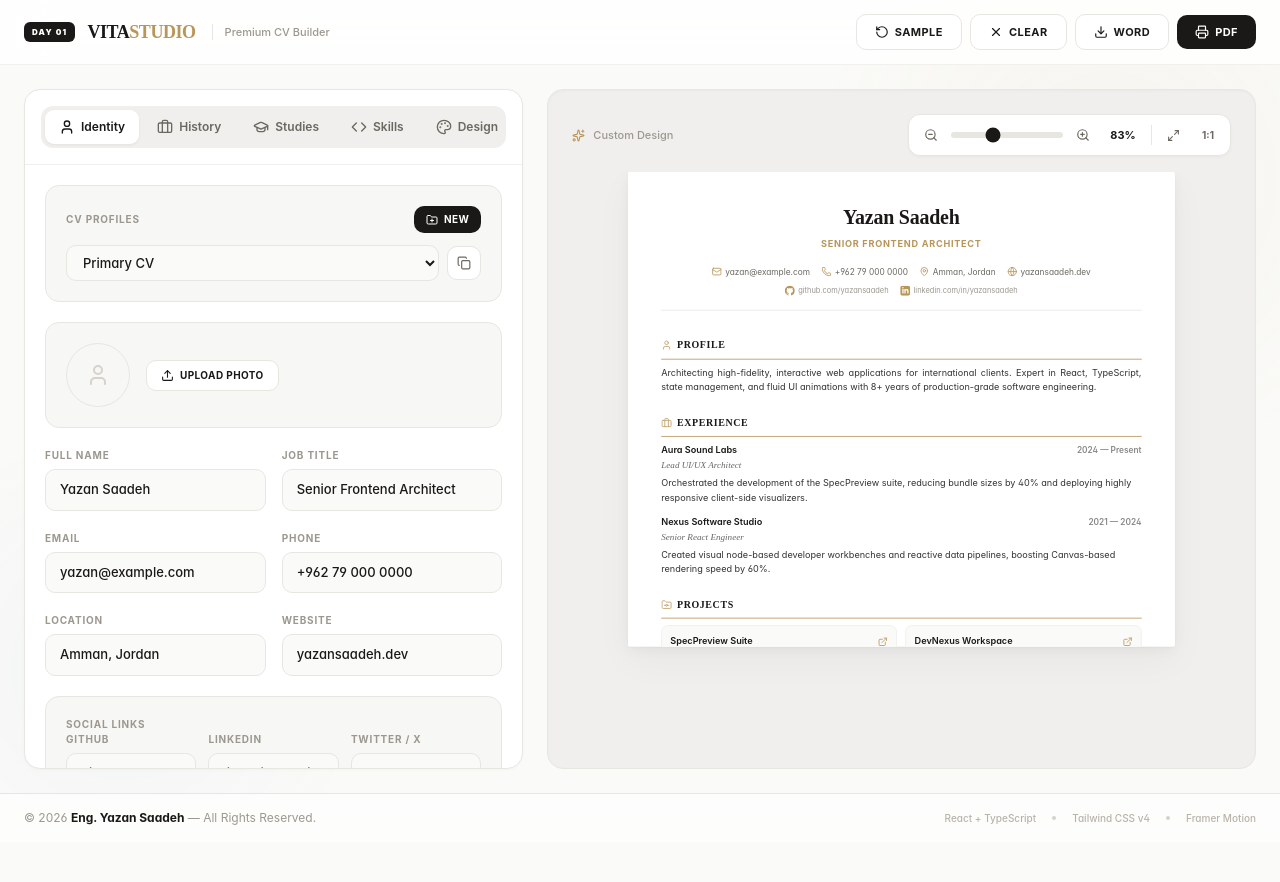
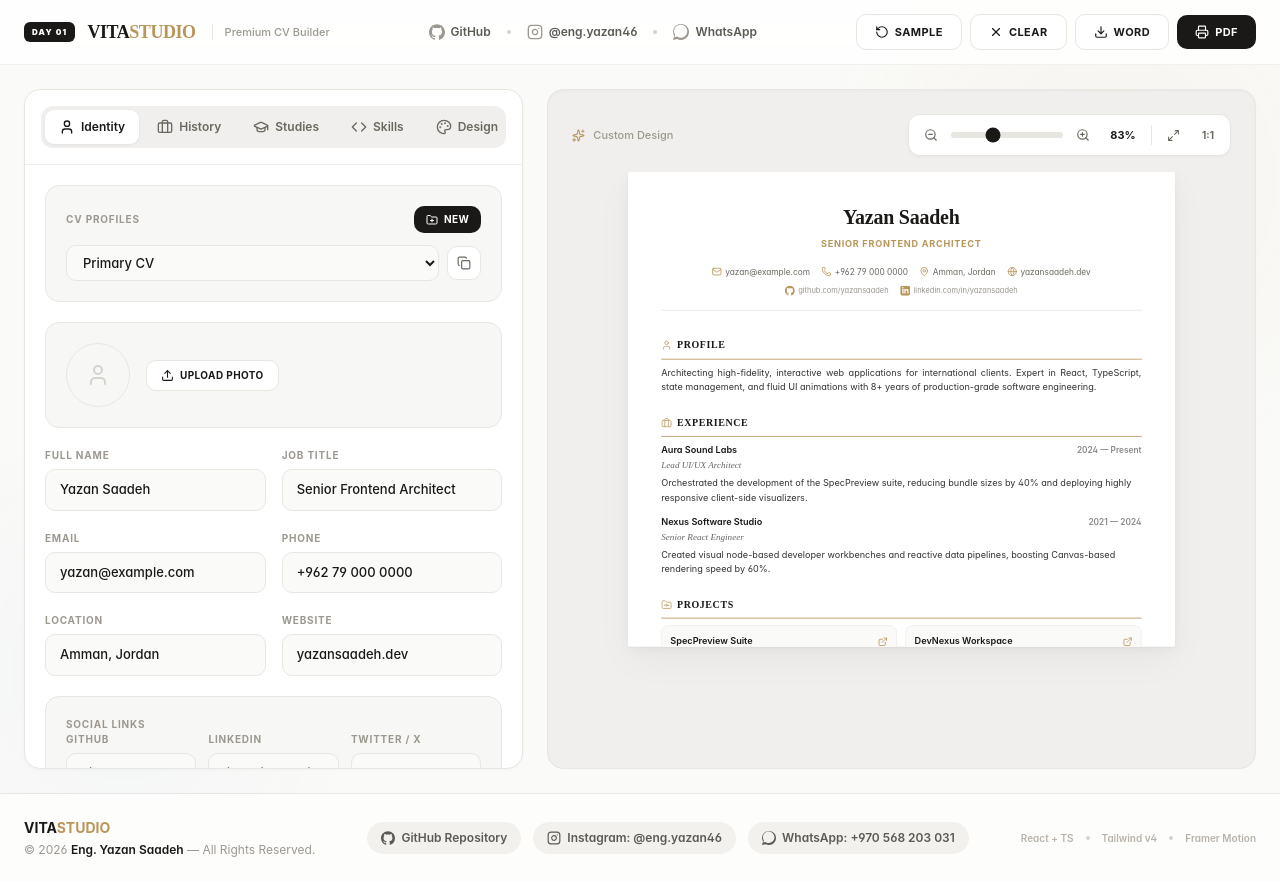
Before and after one commit to 8bbxc/vitastudio-cv-builder, a React (Vite) app: page / in a window 1280 px wide. Before the commit the page ends 842 px from the top, so only its background shows below. Built offline with nearby package versions, Linux system fonts and the light colour scheme.

Commit message:
feat: add developer profile contact info and repository links to navbar and footer

```diff
--- a/src/App.tsx
+++ b/src/App.tsx
@@ -31,6 +31,21 @@ const TwitterIcon = ({ className = "w-3.5 h-3.5", style }: { className?: string;
     <path d="M18.244 2.25h3.308l-7.227 8.26 8.502 11.24H16.17l-5.214-6.817L4.99 21.75H1.68l7.73-8.835L1.254 2.25H8.08l4.713 6.231zm-1.161 17.52h1.833L7.084 4.126H5.117z" />
   </svg>
 );
+
+const InstagramIcon = ({ className = "w-3.5 h-3.5", style }: { className?: string; style?: React.CSSProperties }) => (
+  <svg viewBox="0 0 24 24" className={className} style={{ display: 'inline-block', verticalAlign: 'middle', ...style }} fill="none" stroke="currentColor" strokeWidth="2" strokeLinecap="round" strokeLinejoin="round">
+    <rect x="2" y="2" width="20" height="20" rx="5" ry="5"></rect>
+    <path d="M16 11.37A4 4 0 1 1 12.63 8 4 4 0 0 1 16 11.37z"></path>
+    <line x1="17.5" y1="6.5" x2="17.51" y2="6.5"></line>
+  </svg>
+);
+
+const WhatsappIcon = ({ className = "w-3.5 h-3.5", style }: { className?: string; style?: React.CSSProperties }) => (
+  <svg viewBox="0 0 24 24" className={className} style={{ display: 'inline-block', verticalAlign: 'middle', ...style }} fill="currentColor">
+    <path d="M.057 24l1.687-6.163c-1.041-1.804-1.588-3.849-1.587-5.946C.06 5.348 5.397.01 12.008.01c3.202.001 6.212 1.246 8.477 3.514 2.266 2.268 3.507 5.28 3.505 8.484-.004 6.657-5.34 11.997-11.953 11.997-2.005-.001-3.973-.502-5.724-1.457L0 24zm6.59-4.846c1.6.95 3.188 1.449 4.825 1.451 5.436 0 9.86-4.37 9.864-9.799.002-2.63-1.023-5.101-2.885-6.97C16.488 1.966 14.022 1.01 11.5 1.01c-5.448 0-9.882 4.372-9.886 9.8.001 1.905.516 3.766 1.493 5.434l-.988 3.61 3.791-.986z" />
+  </svg>
+);
+
 
 // ━━━━━━━━━━━━━━━━━━━━━━━━━━━━━━━━━━━━━━━━━
 //  TYPE DEFINITIONS
@@ -789,6 +804,24 @@ export default function App() {
               VITA<span style={{ color: accentColor }}>STUDIO</span>
             </h1>
             <span className="hidden lg:inline text-[11px] font-medium text-[#9C9890] border-l border-[#E8E6E1] pl-3 ml-1">Premium CV Builder</span>
+          </div>
+
+          {/* Developer & Repo Links */}
+          <div className="hidden lg:flex items-center gap-4 text-xs font-semibold text-[#5C5A54]">
+            <a href="https://github.com/8bbxc/vitastudio-cv-builder" target="_blank" rel="noopener noreferrer" className="hover:text-[#1A1917] flex items-center gap-1.5 transition-colors">
+              <GithubIcon className="w-4 h-4 text-[#9C9890]" />
+              <span>GitHub</span>
+            </a>
+            <span className="w-1 h-1 rounded-full bg-[#D6D3CD]" />
+            <a href="https://instagram.com/eng.yazan46" target="_blank" rel="noopener noreferrer" className="hover:text-[#D62976] flex items-center gap-1.5 transition-colors">
+              <InstagramIcon className="w-4 h-4 text-[#9C9890]" />
+              <span>@eng.yazan46</span>
+            </a>
+            <span className="w-1 h-1 rounded-full bg-[#D6D3CD]" />
+            <a href="https://wa.me/970568203031" target="_blank" rel="noopener noreferrer" className="hover:text-[#25D366] flex items-center gap-1.5 transition-colors">
+              <WhatsappIcon className="w-4 h-4 text-[#9C9890]" />
+              <span>WhatsApp</span>
+            </a>
           </div>
 
           {/* Action Buttons */}
@@ -1535,15 +1568,37 @@ export default function App() {
       </main>
 
       {/* ═══ FOOTER ═══ */}
-      <footer className="no-print border-t border-[#E8E6E1] bg-white/60 backdrop-blur-sm">
-        <div className="max-w-[1600px] mx-auto px-6 py-4 flex flex-col sm:flex-row justify-between items-center gap-3">
-          <div className="text-xs text-[#9C9890]">
-            &copy; 2026 <strong className="text-[#1A1917] font-bold">Eng. Yazan Saadeh</strong> — All Rights Reserved.
+      <footer className="no-print border-t border-[#E8E6E1] bg-white/60 backdrop-blur-sm py-6">
+        <div className="max-w-[1600px] mx-auto px-6 flex flex-col md:flex-row justify-between items-center gap-4">
+          <div className="flex flex-col gap-1 items-center md:items-start">
+            <div className="text-sm font-bold text-[#1A1917]">
+              VITA<span style={{ color: accentColor }}>STUDIO</span>
+            </div>
+            <div className="text-xs text-[#9C9890]">
+              &copy; {new Date().getFullYear()} <strong className="text-[#1A1917] font-semibold">Eng. Yazan Saadeh</strong> — All Rights Reserved.
+            </div>
           </div>
-          <div className="flex items-center gap-4 text-[10px] text-[#B8B3AA] font-medium">
-            <span>React + TypeScript</span>
+
+          {/* Contact & Repository Links */}
+          <div className="flex flex-wrap items-center justify-center gap-3 text-xs">
+            <a href="https://github.com/8bbxc/vitastudio-cv-builder" target="_blank" rel="noopener noreferrer" className="flex items-center gap-1.5 text-[#5C5A54] hover:text-[#1A1917] transition-all bg-[#F3F1ED] hover:bg-[#EAE8E3] px-3.5 py-2 rounded-full font-semibold">
+              <GithubIcon className="w-3.5 h-3.5" />
+              <span>GitHub Repository</span>
+            </a>
+            <a href="https://instagram.com/eng.yazan46" target="_blank" rel="noopener noreferrer" className="flex items-center gap-1.5 text-[#5C5A54] hover:text-[#D62976] transition-all bg-[#F3F1ED] hover:bg-[#FCECF3] px-3.5 py-2 rounded-full font-semibold">
+              <InstagramIcon className="w-3.5 h-3.5" />
+              <span>Instagram: @eng.yazan46</span>
+            </a>
+            <a href="https://wa.me/970568203031" target="_blank" rel="noopener noreferrer" className="flex items-center gap-1.5 text-[#5C5A54] hover:text-[#25D366] transition-all bg-[#F3F1ED] hover:bg-[#EAF9EE] px-3.5 py-2 rounded-full font-semibold">
+              <WhatsappIcon className="w-3.5 h-3.5" />
+              <span>WhatsApp: +970 568 203 031</span>
+            </a>
+          </div>
+
+          <div className="flex items-center gap-3 text-[10px] text-[#B8B3AA] font-semibold">
+            <span>React + TS</span>
             <span className="w-1 h-1 rounded-full bg-[#D6D3CD]" />
-            <span>Tailwind CSS v4</span>
+            <span>Tailwind v4</span>
             <span className="w-1 h-1 rounded-full bg-[#D6D3CD]" />
             <span>Framer Motion</span>
           </div>
```
